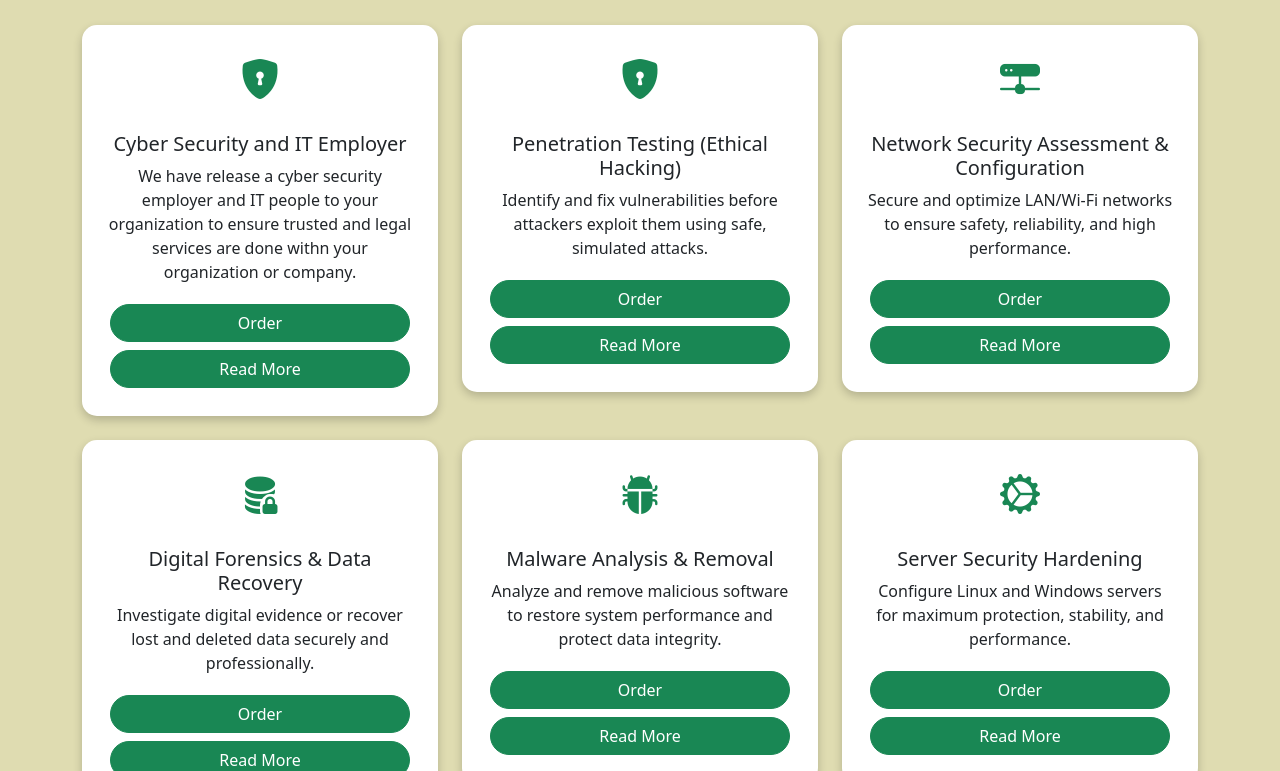
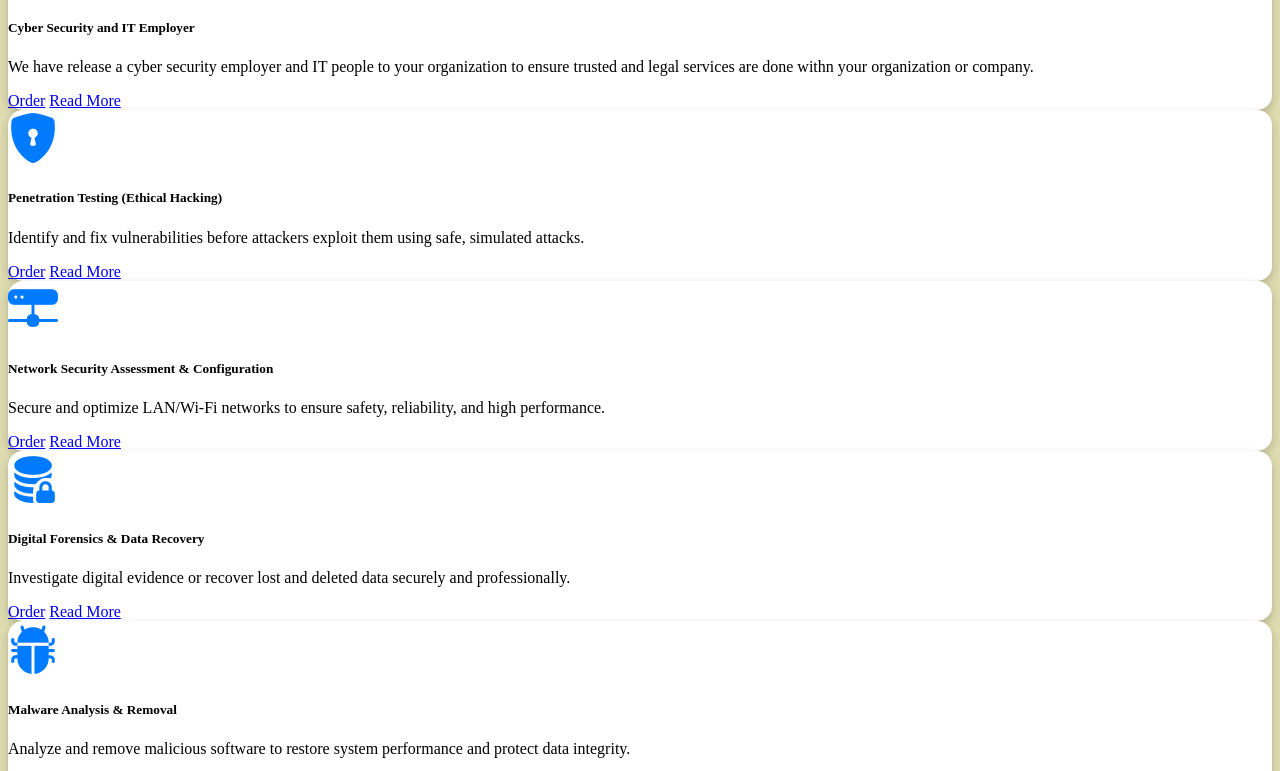
Before and after one commit to andrewcybersec/cloud-assignment-2026, a plain HTML site: page index.html in a window 1280 px wide. Shown: the part 698-1469 px from the top of the page. Drawn offline with nearby package versions, Linux system fonts and the light colour scheme.

Commit message:
Update index.html

```diff
--- a/index.html
+++ b/index.html
@@ -6,7 +6,7 @@
     <meta name="viewport" content="width=device-width, initial-scale=1.0">
     <title>Andrew CyberSec - Home</title>
     <!-- <link rel="stylesheet" href="bootstrap-5.3.3-dist/css/bootstrap.min.css"> -->
-    <link href="https://cdn.jsdelivr.net/npm/bootstrap@5.3.2/dist/css/bootstrap.min.css" rel="stylesheet">
+    <!-- <link href="https://cdn.jsdelivr.net/npm/bootstrap@5.3.2/dist/css/bootstrap.min.css" rel="stylesheet"> -->
     <link href="https://cdn.jsdelivr.net/npm/bootstrap-icons@1.11.1/font/bootstrap-icons.css" rel="stylesheet">
     <link rel="stylesheet" href="general.css">
 </head>
```
